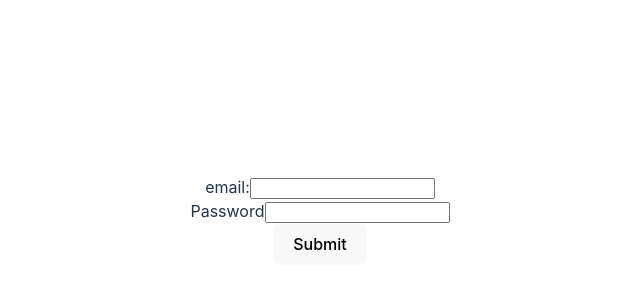
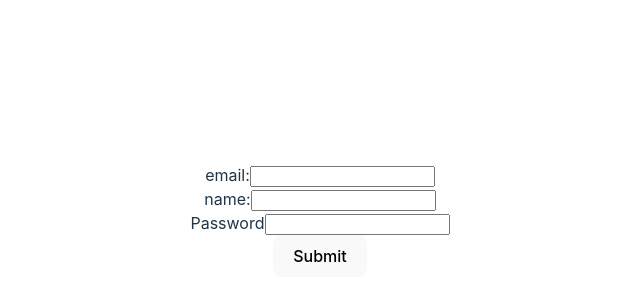
Before and after one commit to cookingnoob/rtc-final-client, a React (Vite) app: page / in a window 1280 px wide. Shown: the part 180-480 px from the top of the page, without its empty margins (320-960 px from the left). Built offline with nearby package versions, Linux system fonts and the light colour scheme.

Commit message:
refactor sing up to its own page
add localstorage to handle token

```diff
--- a/src/App.jsx
+++ b/src/App.jsx
@@ -1,73 +1,29 @@
 import { useRef, useState } from "react";
 
 import "./App.css";
+import SignUp from "./pages/SignUp";
 
 
+//PAGINAS
+//sign up
+//name
+//email
+//password
+//boton de enviar formulario
+//log in
+//email
+//password
+//boton de enviar formulario
+//main page
+//side con todos los todo
+//main content mostrando los to-dos
+
 function App() {
-  const emailRef = useRef(null);
-  const passwordRef = useRef(null);
-  const [text, setText] = useState(null);
-  const [errors, setErrors] = useState(null)
 
-  const handleSubmit = async (e) => {
-    e.preventDefault();
-    const data = {
-      email: emailRef.current.value,
-      password: passwordRef.current.value,
-    };
-    try {
-      const response = await fetch("http://localhost:3001/user/register", {
-        method: "POST", // *GET, POST, PUT, DELETE, etc.
-        mode: "cors", // no-cors, *cors, same-origin
-        cache: "no-cache", // *default, no-cache, reload, force-cache, only-if-cached
-        credentials: "same-origin", // include, *same-origin, omit
-        headers: {
-          "Content-Type": "application/json",
-          // 'Content-Type': 'application/x-www-form-urlencoded',
-        },
-        redirect: "follow", // manual, *follow, error
-        referrerPolicy: "no-referrer", // no-referrer, *no-referrer-when-downgrade, origin, origin-when-cross-origin, same-origin, strict-origin, strict-origin-when-cross-origin, unsafe-url
-        body: JSON.stringify(data),
-      });
-
-      const result = await response.json()
-      if(response.ok){
-        console.log(result.data)
-        setText(result.data)
-      }else {
-        setText(result.errorMessage);
-        if(result.errors){
-          setErrors(result.errors)
-      }
-      }
-    } catch (error) {
-      console.error(error);
-       setText('Failed to communicate with the server.');
-    }
-  };
 
   return (
     <>
-      {text === null ? <></> : <p>{text}</p>}
-      <form method="post" onSubmit={handleSubmit}>
-        <label htmlFor="email">
-          email:
-          <input type="email" name="email" id="email" ref={emailRef} />
-        </label>
-        <br />
-        <label htmlFor="password">
-          Password
-          <input
-            type="password"
-            name="password"
-            id="password"
-            ref={passwordRef}
-          />
-          {errors ? errors.map((error, index) => {return <p key={index}>{error.msg}</p>}) : null}
-        </label>
-        <br />
-        <button type="submit">Submit</button>
-      </form>
+      <SignUp />
     </>
   );
 }
--- /dev/null
+++ b/src/pages/SignUp.jsx
@@ -0,0 +1,79 @@
+import React, { useEffect, useRef, useState } from 'react'
+
+const SignUp = () => {
+  const emailRef = useRef(null);
+  const nameRef = useRef(null)
+  const passwordRef = useRef(null);
+  const [text, setText] = useState(null);
+  const [errors, setErrors] = useState(null)
+
+  const handleSubmit = async (e) => {
+    e.preventDefault();
+    const data = {
+      email: emailRef.current.value,
+      name: nameRef.current.value,
+      password: passwordRef.current.value,
+    };
+    try {
+      const response = await fetch("http://localhost:3001/user/register", {
+        method: "POST", // *GET, POST, PUT, DELETE, etc.
+        mode: "cors", // no-cors, *cors, same-origin
+        cache: "no-cache", // *default, no-cache, reload, force-cache, only-if-cached
+        credentials: "same-origin", // include, *same-origin, omit
+        headers: {
+          "Content-Type": "application/json",
+          // 'Content-Type': 'application/x-www-form-urlencoded',
+        },
+        redirect: "follow", // manual, *follow, error
+        referrerPolicy: "no-referrer", // no-referrer, *no-referrer-when-downgrade, origin, origin-when-cross-origin, same-origin, strict-origin, strict-origin-when-cross-origin, unsafe-url
+        body: JSON.stringify(data),
+      });
+
+      const result = await response.json()
+      if (response.ok) {
+        localStorage.setItem("token", result.token)
+        console.log(result.data)
+        setText(result.data)
+      } else {
+        setText(result.errorMessage);
+        if (result.errors) {
+          setErrors(result.errors)
+        }
+      }
+    } catch (error) {
+      console.error(error);
+      setText('Failed to communicate with the server.');
+    }
+  };
+  return (
+    <>
+      {text === null ? <></> : <p>{text}</p>}
+      <form method="post" onSubmit={handleSubmit}>
+        <label htmlFor="email">
+          email:
+          <input type="email" name="email" id="email" ref={emailRef} />
+        </label>
+        <br />
+        <label htmlFor="name">
+          name:
+          <input type="name" name="name" id="name" ref={nameRef} />
+        </label>
+        <br />
+        <label htmlFor="password">
+          Password
+          <input
+            type="password"
+            name="password"
+            id="password"
+            ref={passwordRef}
+          />
+          {errors ? errors.map((error, index) => { return <p key={index}>{error.msg}</p> }) : null}
+        </label>
+        <br />
+        <button type="submit">Submit</button>
+      </form>
+    </>
+  )
+}
+
+export default SignUp
```
Also changed, not shown: package.json (+9 -1 lines), src/pages/LogIn.jsx (added), 1 other file (tests, documents, lock files or other folders).
